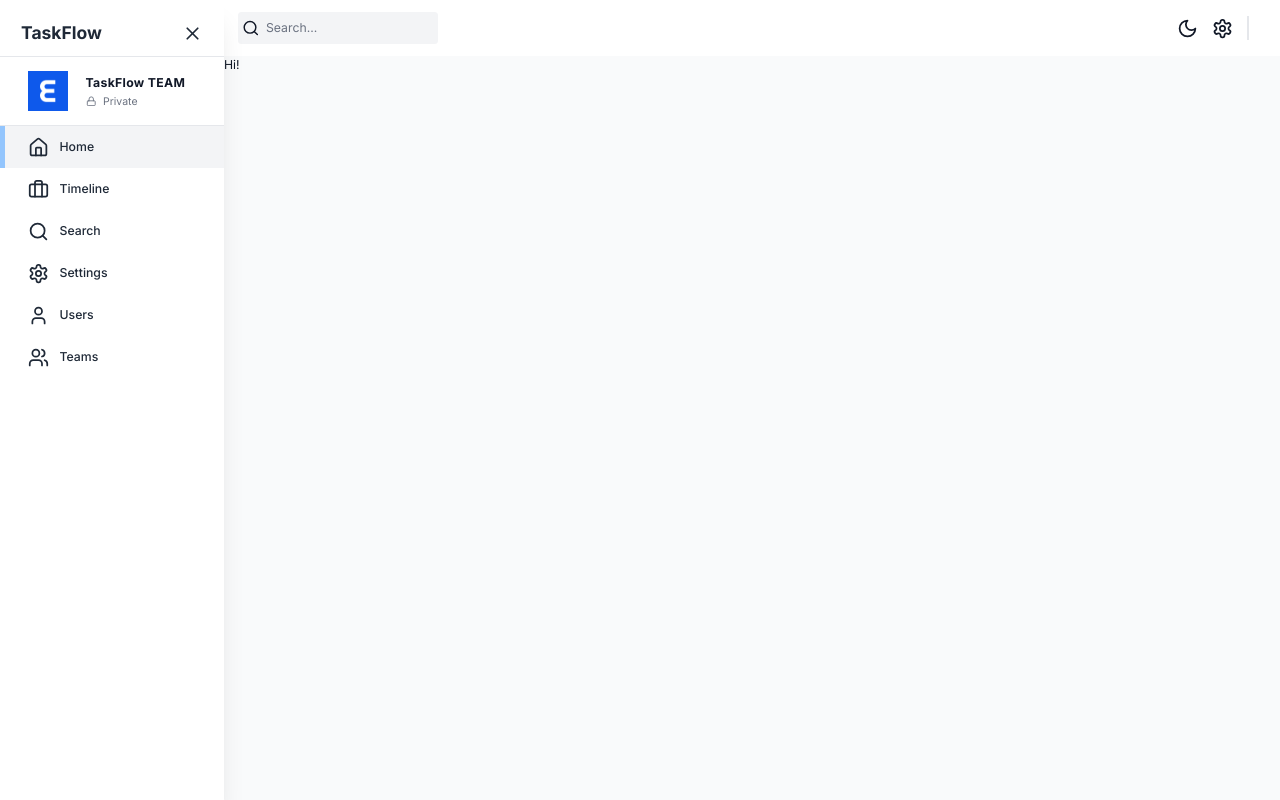
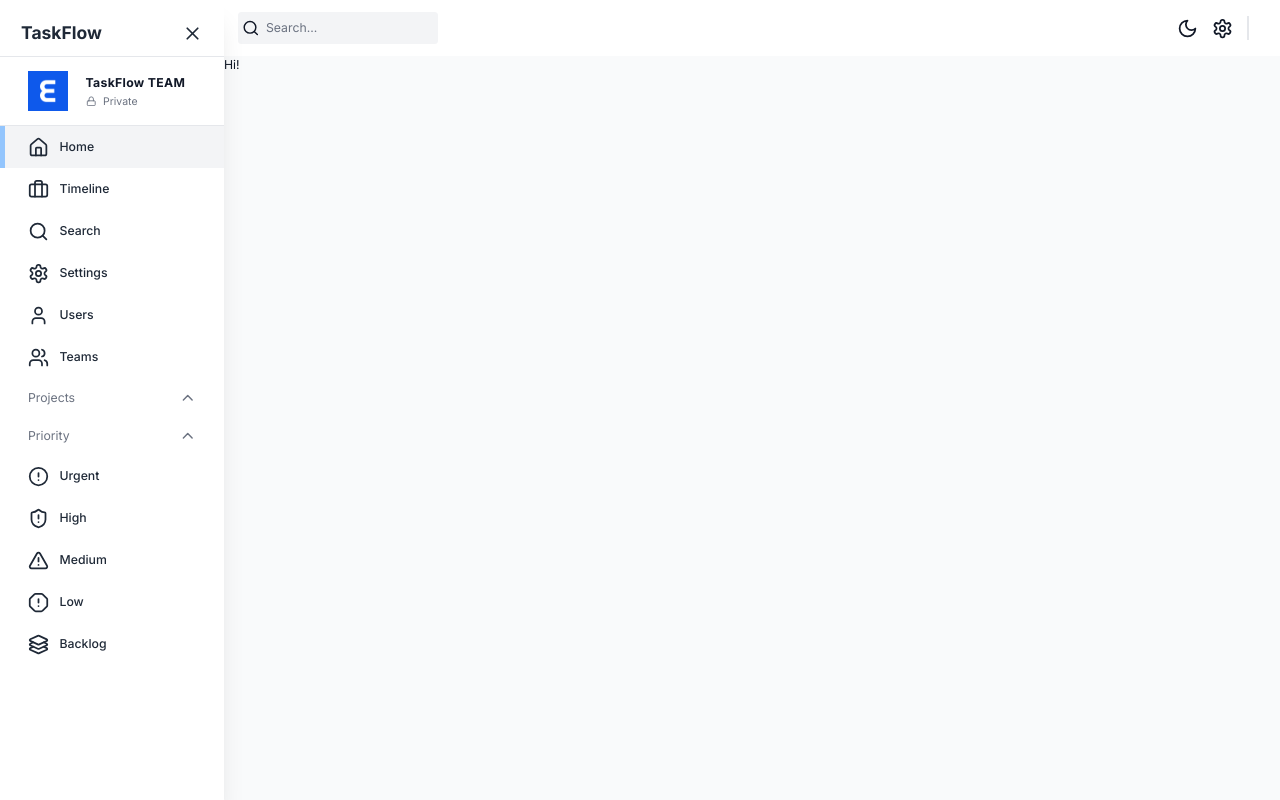
Before and after one commit to JohnKamaujk/TaskFlow, a Next.js app in the folder client/: page / in a window 1280 px wide. Built offline with nearby package versions, Linux system fonts and the light colour scheme.

Commit message:
:sparkles:feat: projects & priority button

```diff
--- a/client/src/components/Sidebar/index.tsx
+++ b/client/src/components/Sidebar/index.tsx
@@ -2,7 +2,7 @@
 
 import { useAppDispatch, useAppSelector } from "@/app/redux";
 import { setIsSidebarCollapsed } from "@/state";
-import { Briefcase, Home, LockIcon, LucideIcon, Search, Settings, User, Users, X } from "lucide-react";
+import { AlertCircle, AlertOctagon, AlertTriangle, Briefcase, ChevronDown, ChevronUp, Home, Layers3, LockIcon, LucideIcon, Search, Settings, ShieldAlert, User, Users, X } from "lucide-react";
 import Image from "next/image";
 import Link from "next/link";
 import { usePathname } from "next/navigation";
@@ -63,6 +63,57 @@ const Sidebar = () => {
           <SidebarLink icon={User} label="Users" href="/users" />
           <SidebarLink icon={Users} label="Teams" href="/teams" />
         </nav>
+        {/* PROJECTS LINKS */}
+        <button
+          onClick={() => setShowProjects((prev) => !prev)}
+          className="flex w-full items-center justify-between px-8 py-3 text-gray-500"
+        >
+          <span className="">Projects</span>
+          {showProjects ? (
+            <ChevronUp className="h-5 w-5" />
+          ) : (
+            <ChevronDown className="h-5 w-5" />
+          )}
+        </button>
+        {/* PROJECTS LIST */}
+
+        {/* PRIORITIES LINKS */}
+        <button
+          onClick={() => setShowPriority((prev) => !prev)}
+          className="flex w-full items-center justify-between px-8 py-3 text-gray-500"
+        >
+          <span className="">Priority</span>
+          {showPriority ? (
+            <ChevronUp className="h-5 w-5" />
+          ) : (
+            <ChevronDown className="h-5 w-5" />
+          )}
+        </button>
+        {showPriority && (
+          <>
+            <SidebarLink
+              icon={AlertCircle}
+              label="Urgent"
+              href="/priority/urgent"
+            />
+            <SidebarLink
+              icon={ShieldAlert}
+              label="High"
+              href="/priority/high"
+            />
+            <SidebarLink
+              icon={AlertTriangle}
+              label="Medium"
+              href="/priority/medium"
+            />
+            <SidebarLink icon={AlertOctagon} label="Low" href="/priority/low" />
+            <SidebarLink
+              icon={Layers3}
+              label="Backlog"
+              href="/priority/backlog"
+            />
+          </>
+        )}
       </div>
     </div>
   );
```
